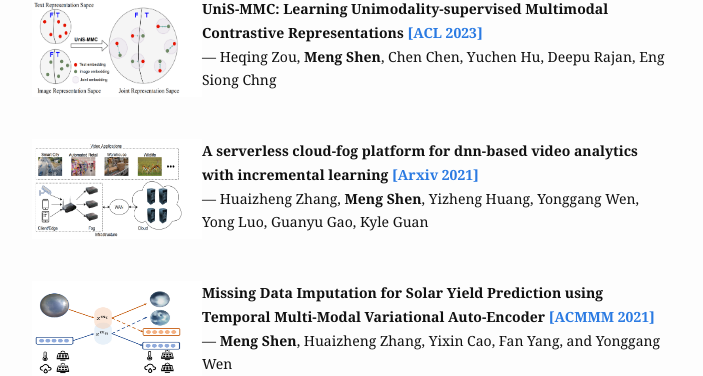
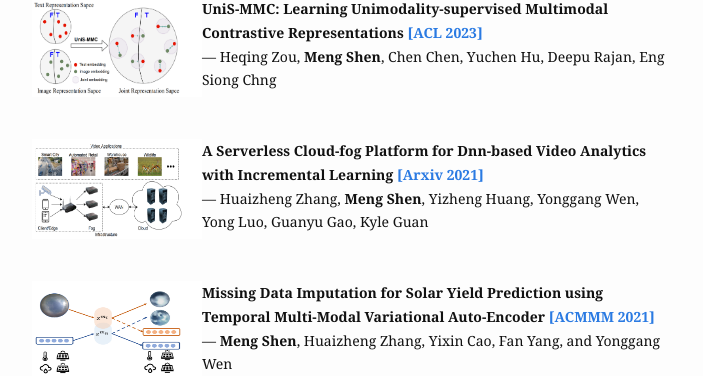
Before and after one commit to MengShen0709/mengshen0709.github.io, a Jekyll site: the page built from Pubs.md, in a window 1280 px wide. Shown: the part 316-692 px from the top of the page, without its empty margins (288-991 px from the left). Built offline with Jekyll 4.4.1, drawn with Linux system fonts in a browser that asks for light colours.

Commit message:
update pubs

```diff
--- a/Pubs.md
+++ b/Pubs.md
@@ -20,7 +20,7 @@ items:
       alt: sand
     description: Heqing Zou, <strong>Meng Shen</strong>, Chen Chen, Yuchen Hu, Deepu Rajan, Eng Siong Chng
 
-  - title: 'A serverless cloud-fog platform for dnn-based video analytics with incremental learning'
+  - title: 'A Serverless Cloud-fog Platform for Dnn-based Video Analytics with Incremental Learning'
     url: https://arxiv.org/abs/2102.03012
     pub: Arxiv 2021
     image:
```
